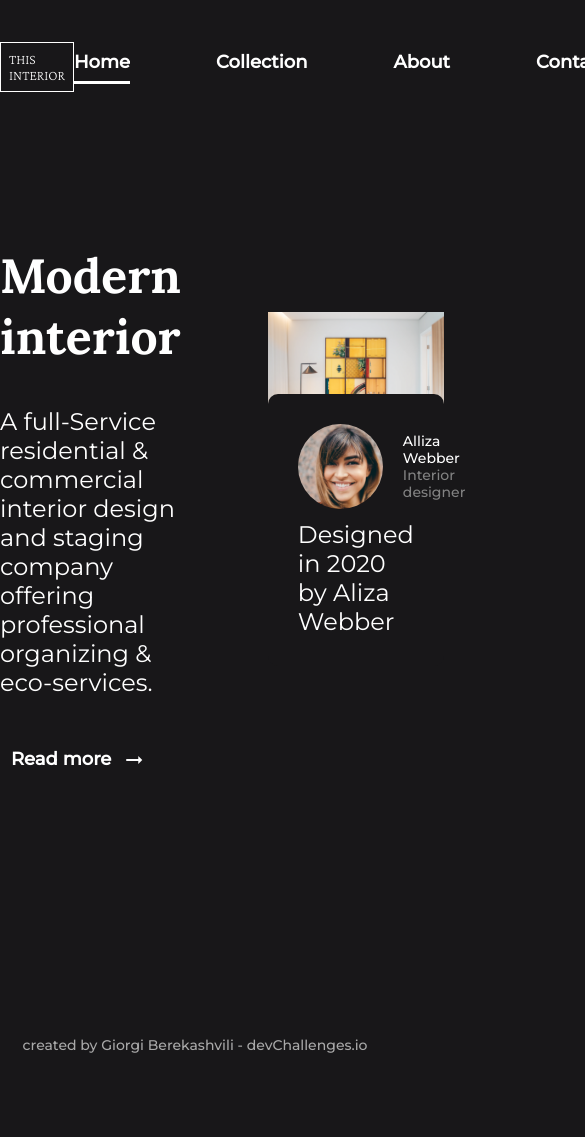
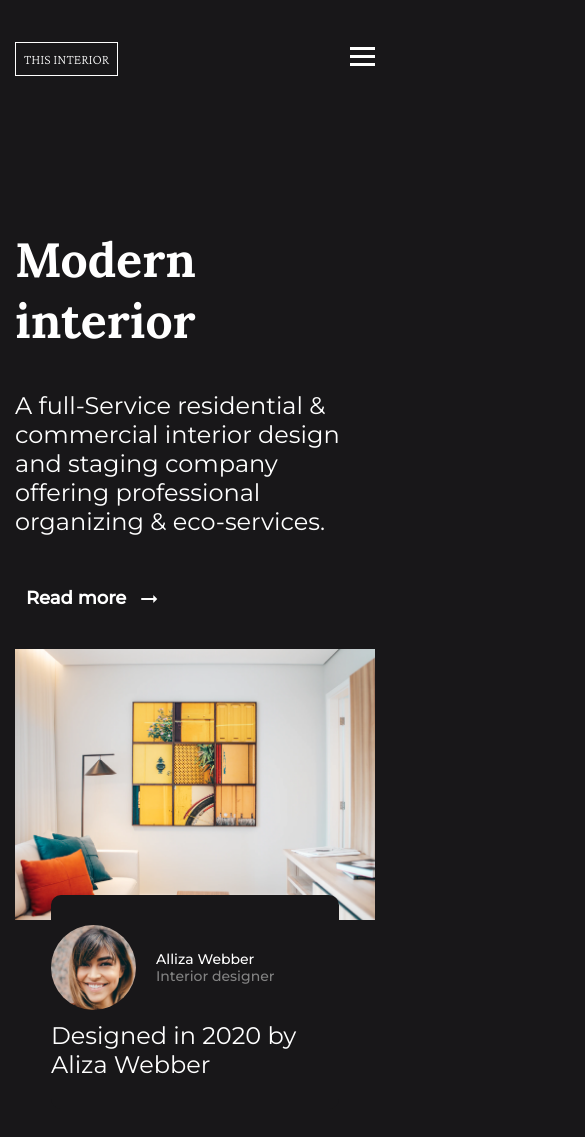
Before and after one commit to bereka03/Interior-consultant-page, a plain HTML site: page index.html in a window 390 px wide. Shown: the top 1137 px of the page, 585 px wide, since content can reach past the window. Before the commit the page ends 1078 px from the top, so only its background shows below. Drawn offline with nearby package versions, Linux system fonts and the light colour scheme.

Commit message:
second commit

```diff
--- a/css/styles.css
+++ b/css/styles.css
@@ -20,8 +20,9 @@ header {
     margin-top: 42px;
 }
 .container{
-    max-width: 1363px;
+    max-width: 1200px;
     margin: 0 auto;
+    overflow: hidden;
 }
 .navbar {
     display: flex;
@@ -138,6 +139,7 @@ header {
     position: relative;
     display: block;
     top: -50px;
+    width: 80%;
     background-color: #181719;
     padding: 30px;
     border-radius: 10px;
@@ -182,3 +184,75 @@ footer {
     color: #A9A9A9;
     padding: 24px 0;
 }
+.nav-links-wrapper i  {
+    display: none;
+}
+@media only screen and (max-width: 1150px) {
+    .nav-links-wrapper {
+        position: absolute;
+        left: -100%;
+        transition: all 0.3s;
+        top: 0px;
+        width: 100%;
+        padding: 0 77px;
+        overflow: hidden;
+        height: 100%;
+        background-color: #181719;
+        display: flex;
+        justify-content: center;
+        margin: 0 auto;
+    }
+    .container {
+        width: 100%;
+        padding: 0 40px;
+        overflow: hidden;
+        margin: 0 auto;
+    }
+    .nav-links-wrapper ul {
+        display: flex;
+        flex-direction: column;
+        align-items: center;
+        justify-content: center;
+    }
+    .navbar {
+        display: flex;
+        justify-content: space-between;
+        align-items: flex-start;
+    }
+    .hamburger {
+        display: block;
+    }
+    .nav-links-wrapper.active {
+        left: 0;
+        z-index: 999;
+    }
+    .nav-links-wrapper i  {
+        position: absolute;
+        left: 95%;
+        top: 30px;
+        display: block;
+    }
+    .main-inner {
+        display: flex;
+        flex-direction: column;
+        align-items: flex-start;
+        gap: 27px;
+    }
+}
+@media only screen and (max-width: 650px) {
+    header i {
+        left: 90%;
+    }
+    .info-wrapper {
+        max-width: 90%;
+        padding-left: 0;
+        padding-right: 0;
+        top: -25px;
+    }
+    .container {
+        padding: 0 15px;
+    }
+    .img-wrapper {
+        margin-top: 0px;
+    }
+}
--- a/index.html
+++ b/index.html
@@ -20,6 +20,7 @@
                 <nav class="navbar">
                     <a href="index.html" class="title"><h1>This Interior</h1></a>
                     <div class="nav-links-wrapper">
+                        <i class="material-icons" id="back">cancel e5c9</i>
                         <ul class="nav-item">
                             <li class="nav-item-list">
                                 <a href="#" class="nav-link current">Home</a>
@@ -73,5 +74,6 @@
     <footer>
         <p>created by Giorgi Berekashvili - devChallenges.io</p>
     </footer>
+    <script src="./js/main.js"></script>
 </body>
 </html>
--- a/js/main.js
+++ b/js/main.js
@@ -0,0 +1,22 @@
+let nav = document.querySelector('.nav-links-wrapper');
+let cancel_icon = document.getElementById('back');
+function humMenu() {
+    let menu = document.querySelector('.hamburger');
+    let user_sec = document.querySelector('.user-photo-wrapper');
+    menu.addEventListener('click', () => {
+        nav.classList.toggle('active');
+        cancel_icon.classList.toggle('active');
+        user_sec.style.position = 'static';
+    })
+}
+humMenu();
+function back() {
+    let links = document.querySelectorAll('.nav-link');
+    cancel_icon.addEventListener('click', () => {
+        nav.classList.remove('active');
+    })
+    links.forEach( n => n.addEventListener('click', () => {
+        nav.classList.remove('active');
+    }))
+}
+back();
```
